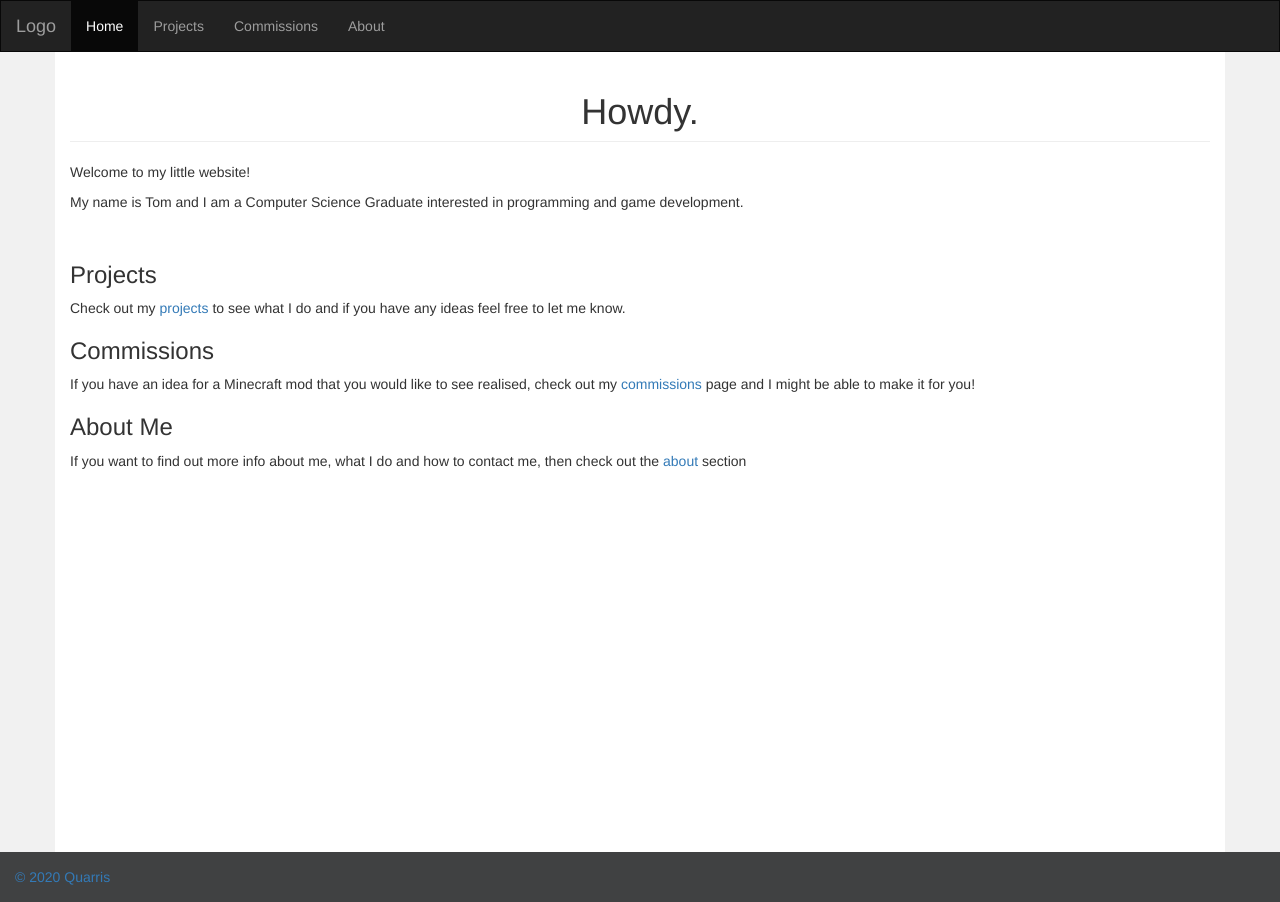
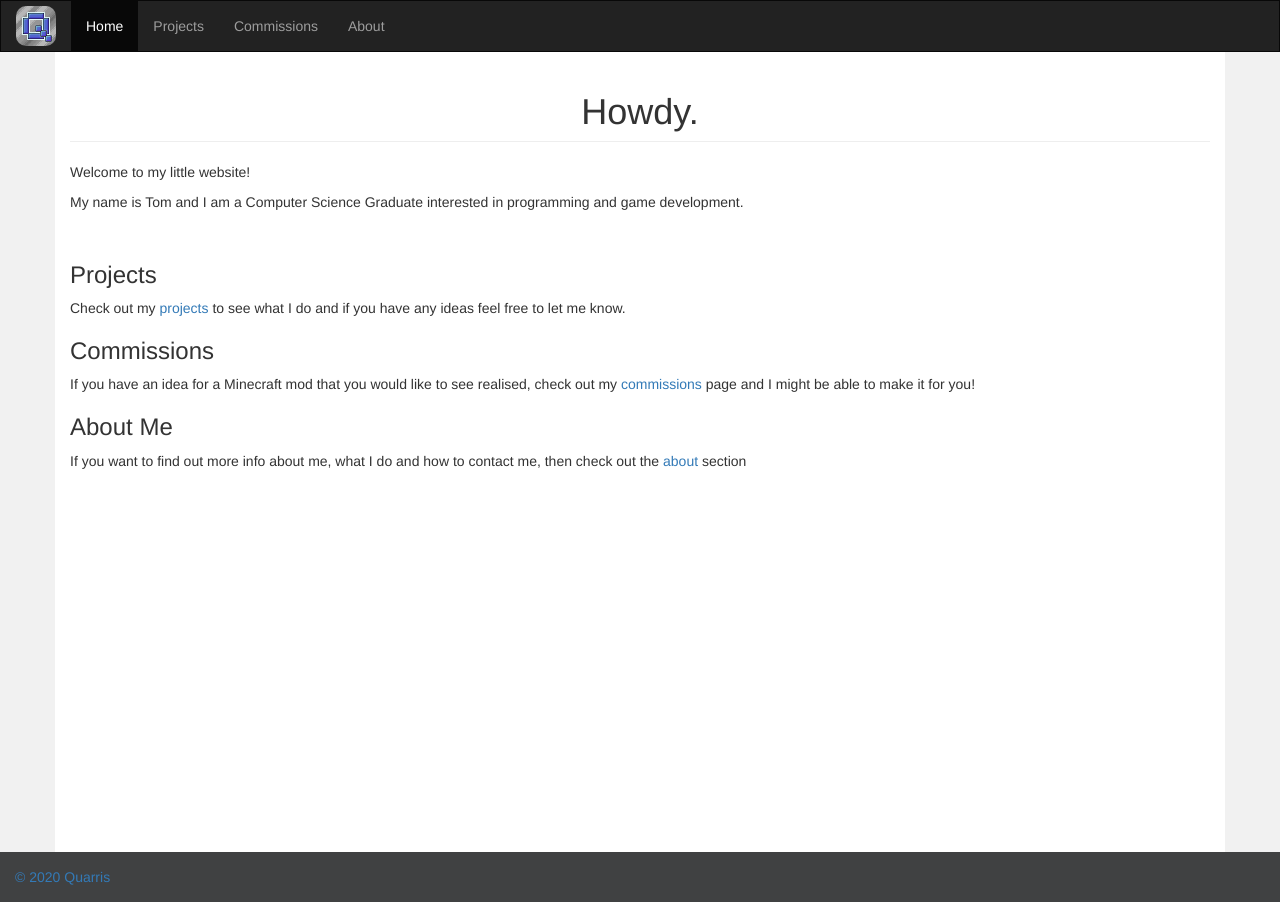
Before and after one commit to Quarris/quarris.github.io, a plain HTML site: page index.html in a window 1280 px wide. Drawn offline with nearby package versions, Linux system fonts and the light colour scheme.

Commit message:
Update logo

```diff
--- a/index.html
+++ b/index.html
@@ -19,7 +19,9 @@
                 <span class="icon-bar"></span>
                 <span class="icon-bar"></span>
             </button>
-            <a class="navbar-brand" href="index.html">Logo</a>
+            <a class="navbar-brand" href="index.html">
+                <img id="logo" src="img/logo.png" alt="Website Logo"/>
+              </a>
         </div>
         <div class="collapse navbar-collapse" id="navigation">
             <ul class="nav navbar-nav">
--- a/style.css
+++ b/style.css
@@ -18,6 +18,15 @@ footer {
 #main {
     min-height: 100%;
     background-color: #fff;
+}
+
+.navbar-brand {
+    padding: 5px 15px 0px 15px;
+}
+
+#logo {
+    border-radius: 25%;
+    width: 40px;
 }
 
 /* Remove the navbar's default margin-bottom and rounded borders */
```
Also changed, not shown: img/logo.png (added).
